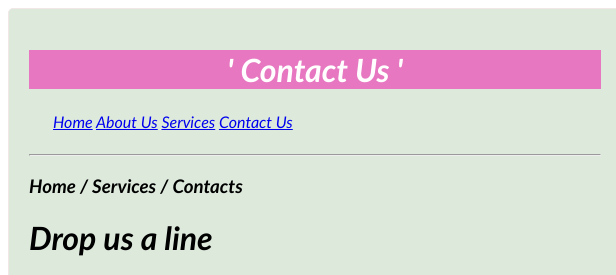
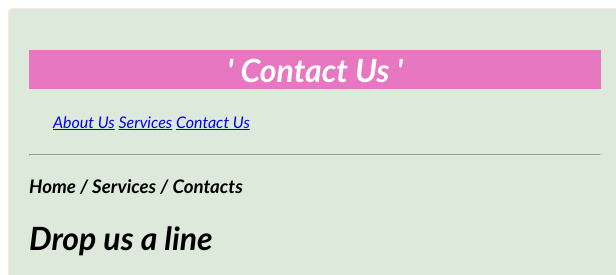
Before and after one commit to code1ayush/First-project, a plain HTML site: page index.html in a window 1280 px wide. Shown: the top 275 px of the page, 0-616 px from the left. Drawn offline with Linux system fonts and the light colour scheme.

Commit message:
Update index.html

```diff
--- a/index.html
+++ b/index.html
@@ -14,7 +14,6 @@
         <form action="">
     <h1 class="heading"> &apos; Contact Us &apos;</h1>
     <nav>
-         <a href="index.html" target="_blank">Home</a>
          <a href="page2.html"target="_blank">About Us</a>
          <a href="firstweb.html"target="_blank">Services</a>
          <a href="payment_form.html"target="_blank">Contact Us</a>  </nav>
```
